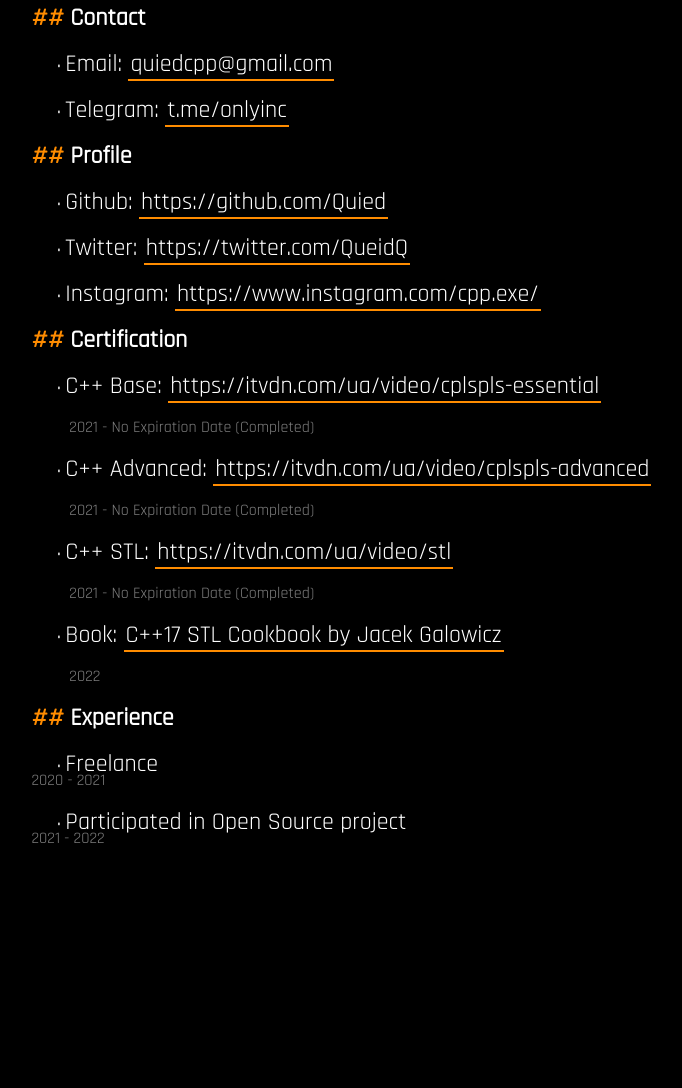
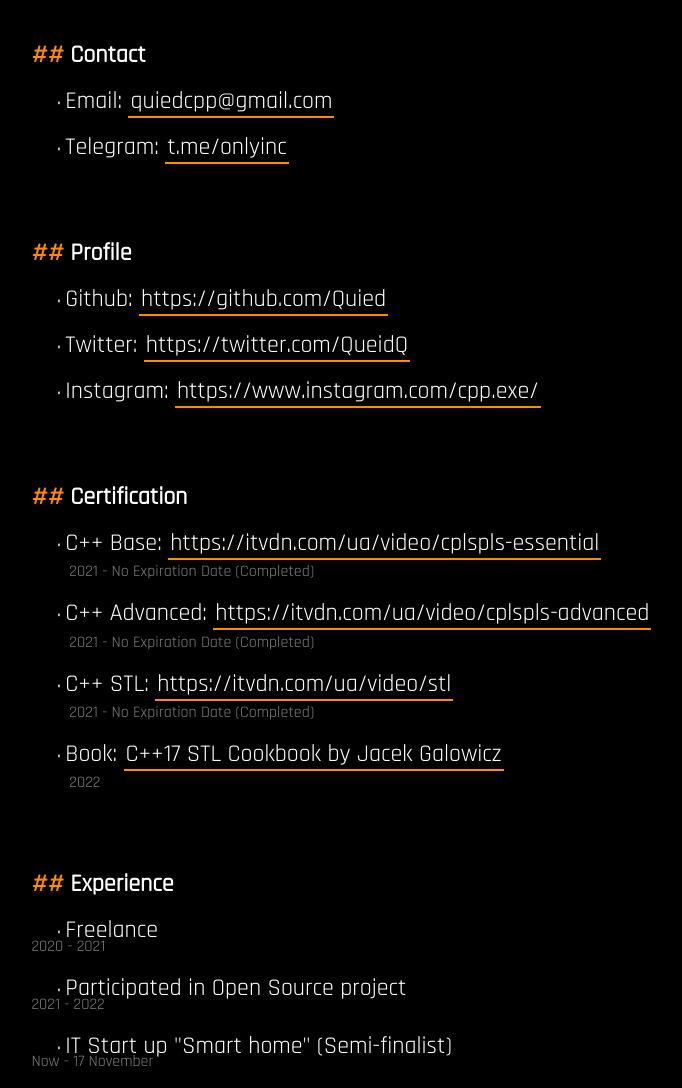
Before and after one commit to Quied/Quied.github.io, a plain HTML site: page about.html in a window 1280 px wide. Shown: the part 286-1374 px from the top of the page, without its empty margins (103-785 px from the left). Before the commit the page ends 1151 px from the top, so only its background shows below. Drawn offline with Linux system fonts and the light colour scheme.

Commit message:
Add files via upload

```diff
--- a/about.html
+++ b/about.html
@@ -45,8 +45,12 @@
 <p style="color: white;
 margin-left: 10%;"><font size=4 face="Arial">
 Hey, I'm Quied(Svyatoslav Vermiy), interested in software development (mostly C++) same way interested in Rust / Golang <br> </br>
+ </font></p>
 
- </font></p>
+ <p style="margin-left: 10%;">
+I'm invisible (*-*)
+</p>
+
 
 
 <p style="color: white; margin-left: 10%"><font size="5", color="darkorange"><b>##</b></font><font size=5>
@@ -69,7 +73,9 @@ Hey, I'm Quied(Svyatoslav Vermiy), interested in software development (mostly C+
 
 
 
-<p style="color: white; margin-left: 10%"><font size="5", color="darkorange"><b>##</b></font><font size=5>
+<p style="color: white;
+margin-top: 6%;
+margin-left: 10%"><font size="5", color="darkorange"><b>##</b></font><font size=5>
     <b> Profile </b>
  </font></p>
 
@@ -95,7 +101,9 @@ Hey, I'm Quied(Svyatoslav Vermiy), interested in software development (mostly C+
 
 
 
-<p style="color: white; margin-left: 10%"><font size="5", color="darkorange"><b>##</b></font><font size=5>
+<p style="color: white;
+margin-top: 6%;
+ margin-left: 10%"><font size="5", color="darkorange"><b>##</b></font><font size=5>
     <b> Certification </b>
  </font></p>
 
@@ -108,7 +116,7 @@ Hey, I'm Quied(Svyatoslav Vermiy), interested in software development (mostly C+
 </a> </p>
 <p style="color:grey;
  margin-left: 13%;
- margin-top: 1%;">
+ margin-top: -1%;">
    2021 - No Expiration Date (Completed)
  </p>
 
@@ -120,7 +128,7 @@ Hey, I'm Quied(Svyatoslav Vermiy), interested in software development (mostly C+
 </a> </p>
 <p style="color:grey;
  margin-left: 13%;
- margin-top: 1%;">
+ margin-top: -1%;">
      2021 - No Expiration Date (Completed)
  </p>
 
@@ -134,7 +142,7 @@ Hey, I'm Quied(Svyatoslav Vermiy), interested in software development (mostly C+
 
 <p style="color:grey;
  margin-left: 13%;
- margin-top: 1%;">
+ margin-top: -1%;">
      2021 - No Expiration Date (Completed)
  </p>
 
@@ -149,14 +157,16 @@ Hey, I'm Quied(Svyatoslav Vermiy), interested in software development (mostly C+
 
 <p style="color:grey;
  margin-left: 13%;
- margin-top: 1%;">
+ margin-top: -1%;">
      2022
  </p>
 
 
 
 
-<p style="color: white; margin-left: 10%"><font size="5", color="darkorange"><b>##</b></font><font size=5>
+<p style="color: white;
+margin-top: 6%;
+margin-left: 10%"><font size="5", color="darkorange"><b>##</b></font><font size=5>
     <b> Experience </b>
  </font></p>
 
@@ -180,6 +190,15 @@ Hey, I'm Quied(Svyatoslav Vermiy), interested in software development (mostly C+
     2021 - 2022
  </p>
 
+<p style="color:white; margin-left: 12%;">•
+<font size=5> IT Start up   "Smart home" (Semi-finalist) </font> </p>
+
+
+<p style="color:grey;
+ margin-left: 10%;
+ margin-top: -2%;">
+  Now - 17 November
+ </p>
 
 
 </body>
```
Also changed, not shown: Archiver.html (added, +82 -0 lines), index.html (+1 -1 lines).
